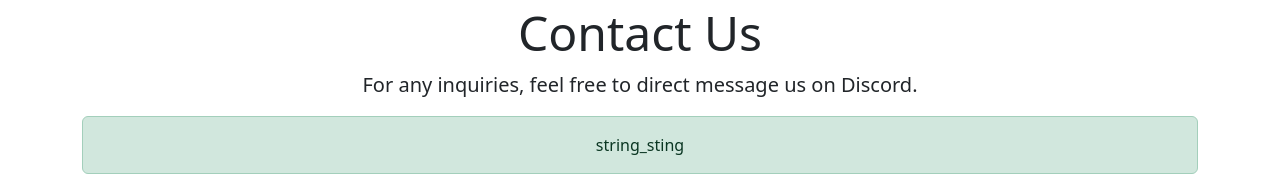
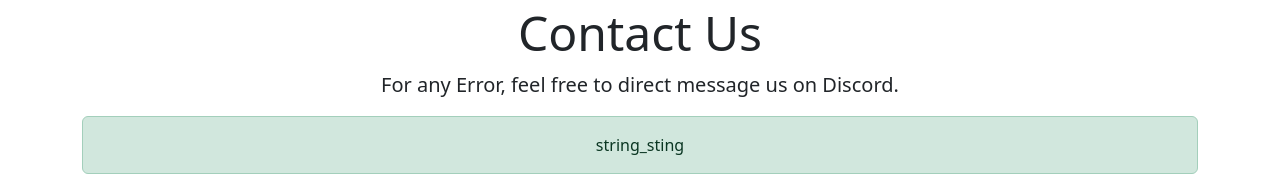
Before and after one commit to Pal-company/Excheat, a plain HTML site: page about.html in a window 1280 px wide. Shown: the part 315-491 px from the top of the page. Drawn offline with nearby package versions, Linux system fonts and the light colour scheme.

Commit message:
Small change

```diff
--- a/about.html
+++ b/about.html
@@ -54,7 +54,7 @@
     <div class="row mt-5">
         <div class="col-lg-12 text-center">
             <h3 class="display-5">Contact Us</h3>
-            <p class="lead">For any inquiries, feel free to direct message us on Discord.</p>
+            <p class="lead">For any Error, feel free to direct message us on Discord.</p>
             <div class="alert alert-success" role="alert">
                 string_sting
             </div>
```
